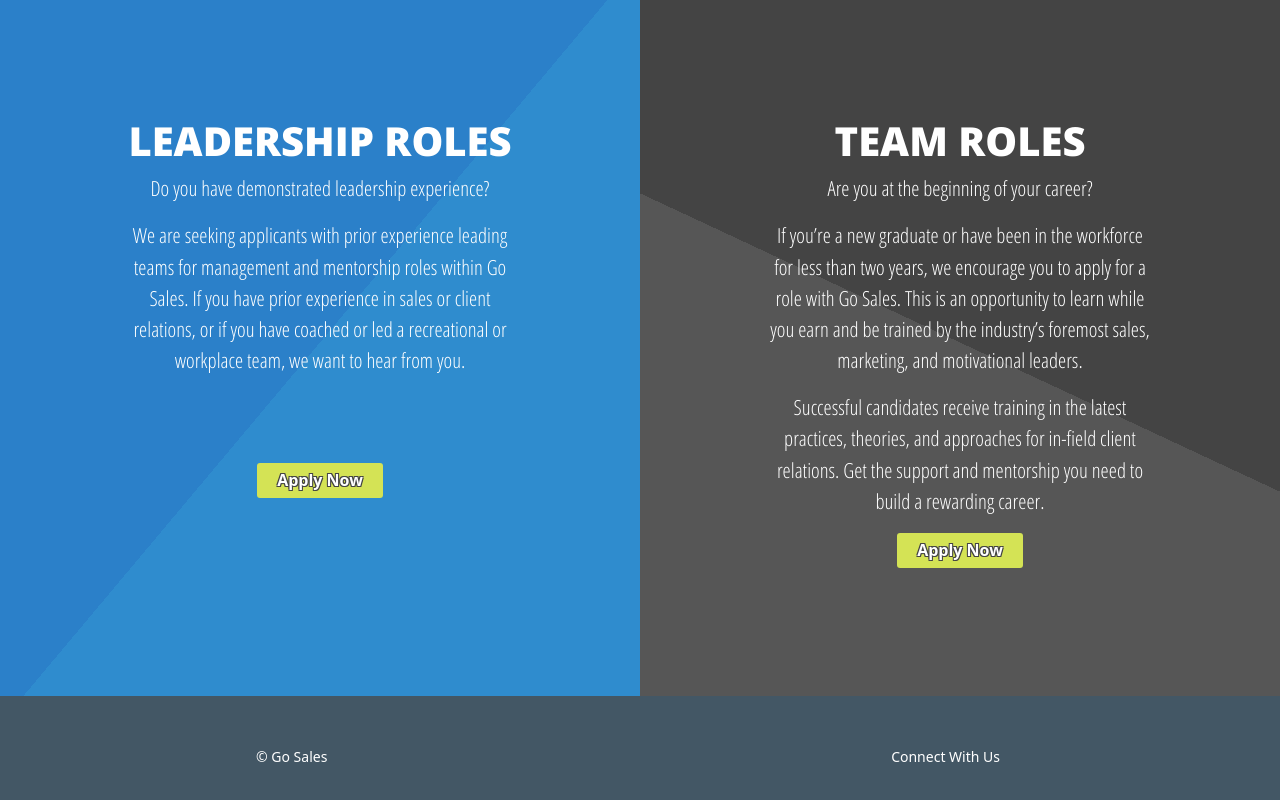
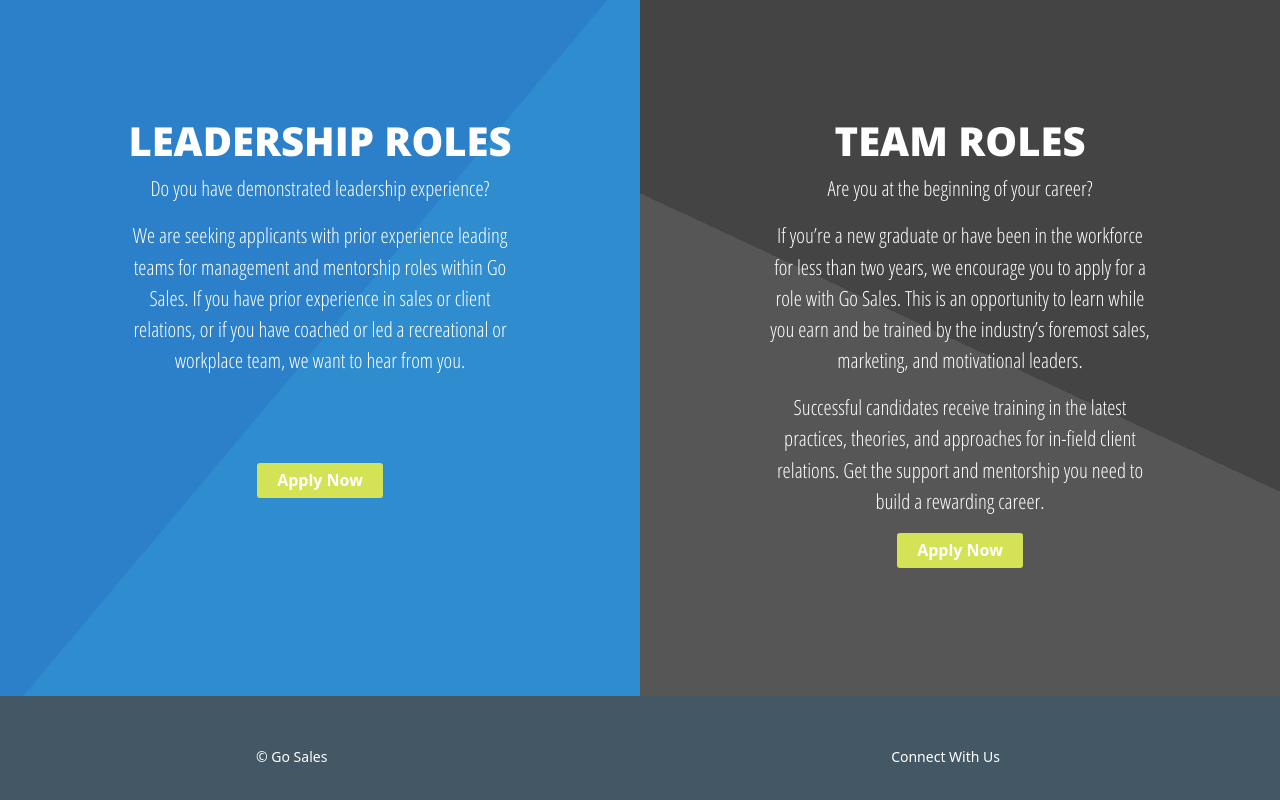
Before and after one commit to extrajake/gobeyond, a plain HTML site: page goapply.html in a window 1280 px wide. Shown: the part 1310-2110 px from the top of the page. Drawn offline with nearby package versions, Linux system fonts and the light colour scheme; a script that the page names is missing.

Commit message:
changes css aroun d apply button

```diff
--- a/product.css
+++ b/product.css
@@ -423,8 +423,6 @@
   margin: auto;
   padding-bottom: 30px;
   color: white;
-  text-shadow: -1px -1px 0 #444444, 1px -1px 0 #444444, -1px 1px 0 #444444,
-    1px 1px 0 #444444;
 }
 
 .btn-text {
```
Also changed, not shown: yourpotential.html (+1 -0 lines).
